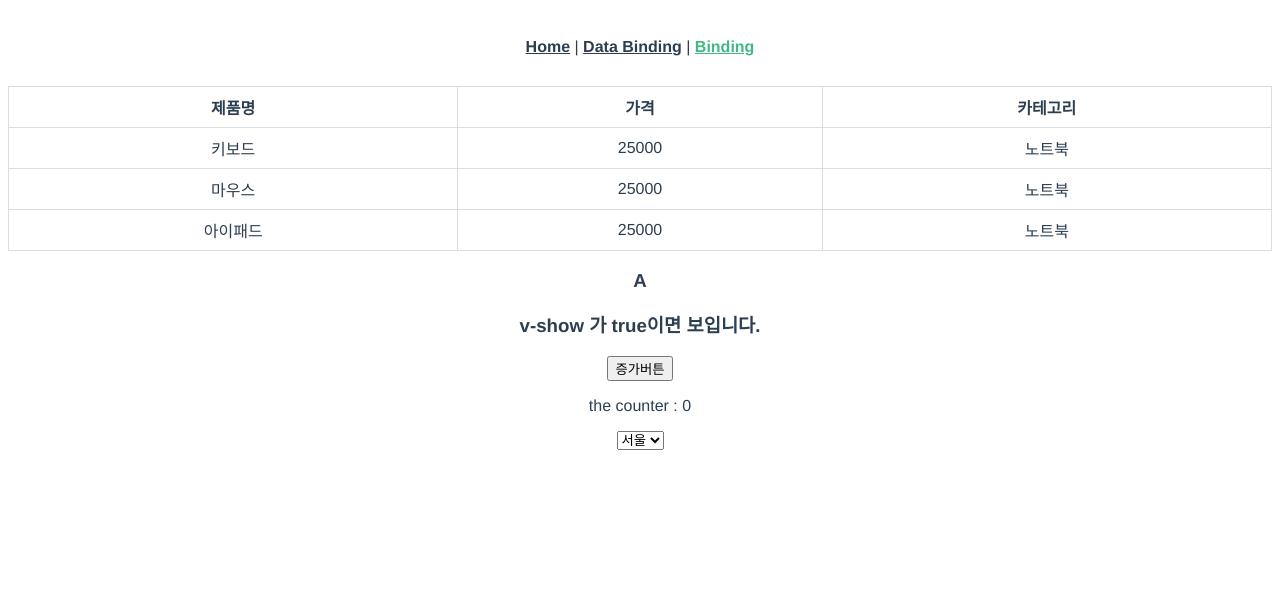
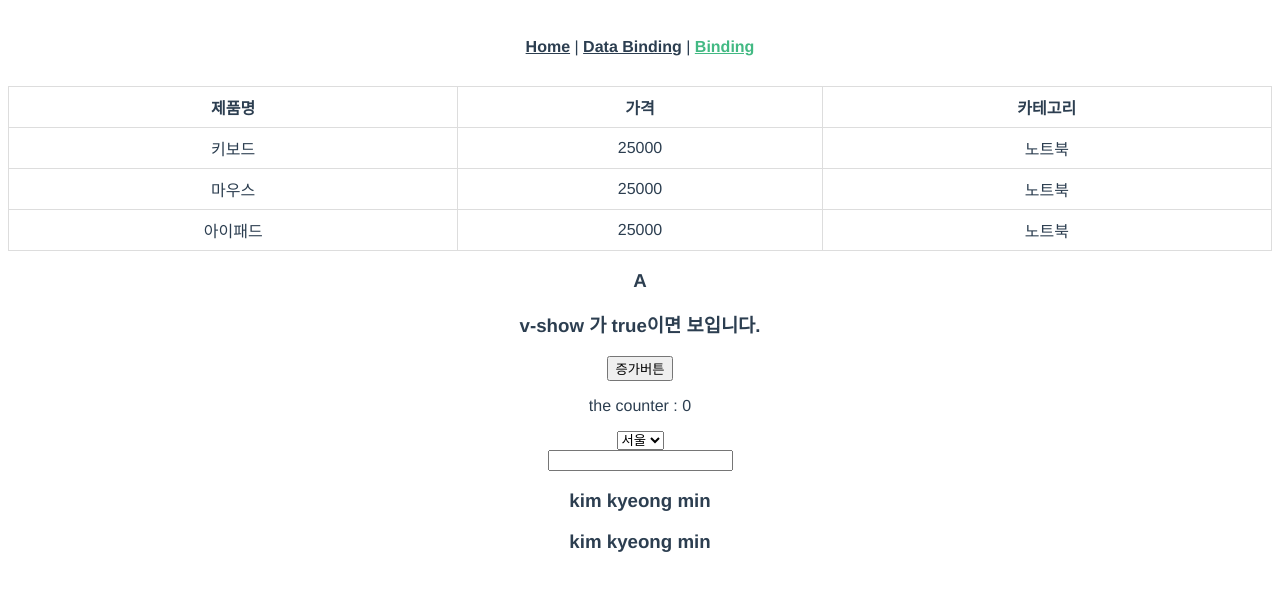
Before and after one commit to kyeongmin21/vue-project, a Vue app: page /vFor in a window 1280 px wide. Shown: the top 590 px of the page. Built offline with nearby package versions, Linux system fonts and the light colour scheme.

Commit message:
computed

```diff
--- a/src/views/Vfor.vue
+++ b/src/views/Vfor.vue
@@ -33,7 +33,14 @@
       <option value="서울">서울</option>
       <option value="대구">대구</option>
       <option value="부산">부산</option>
-    </select>
+    </select><br>
+
+    <!-- keyup -->
+    <input type="text" @keyup.enter="enter">
+
+    <!-- computed / watch -->
+    <h3>{{ firstName + '' + lastName }}</h3>
+    <h3>{{ fullName }}</h3>
   </div>
 </template>
 
@@ -47,6 +54,8 @@ export default {
       show: true,
       counter: 0,
       selectedValue: '서울',
+      firstName: 'kim',
+      lastName: ' kyeong min',
       productList: [
         { name: '키보드', price: 25000, category: '노트북' },
         { name: '마우스', price: 25000, category: '노트북' },
@@ -54,7 +63,11 @@ export default {
       ]
     }
   },
-  computed: {},
+  computed: {
+    fullName () {
+      return `${this.firstName} ${this.lastName}`
+    }
+  },
   watch: {},
   methods: {
     up () {
@@ -62,6 +75,9 @@ export default {
     },
     changeList () {
       console.log(this.selectedValue)
+    },
+    enter () {
+      console.log('keyup event')
     }
   }
 }
```
